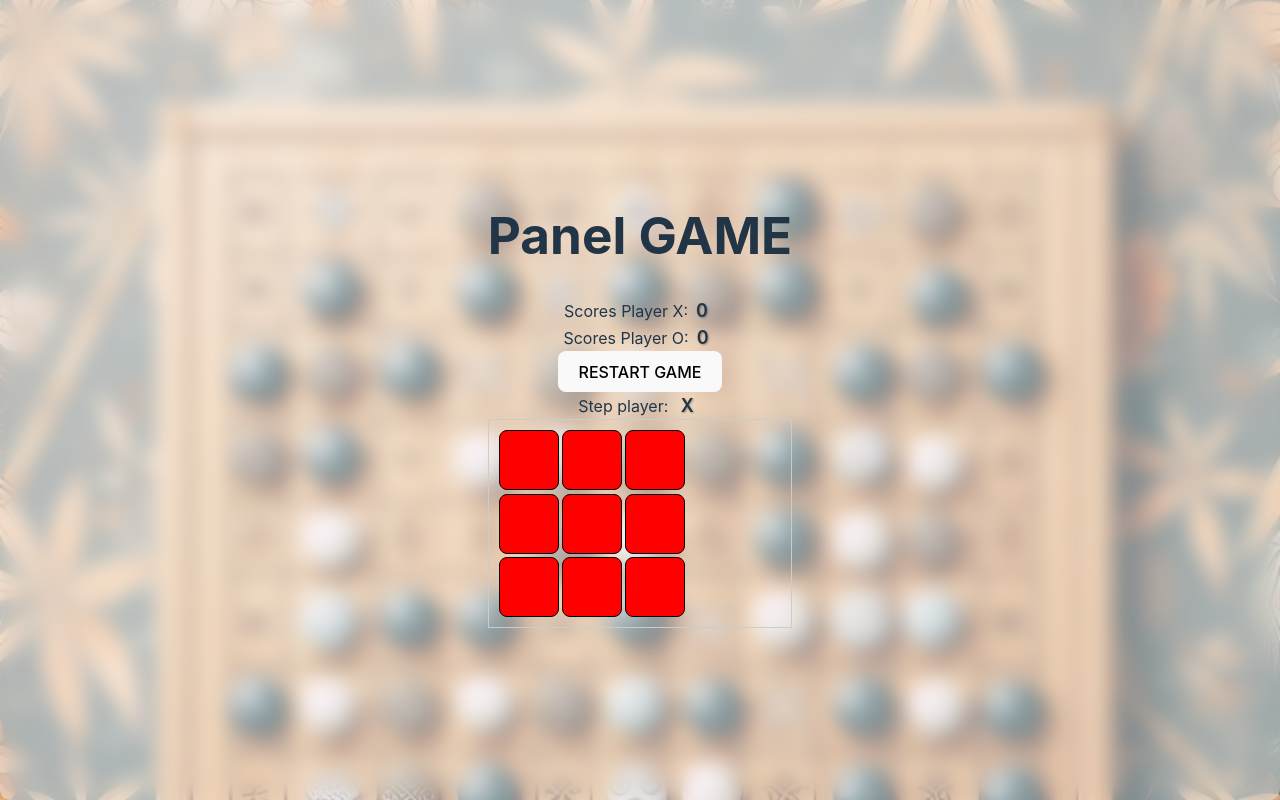
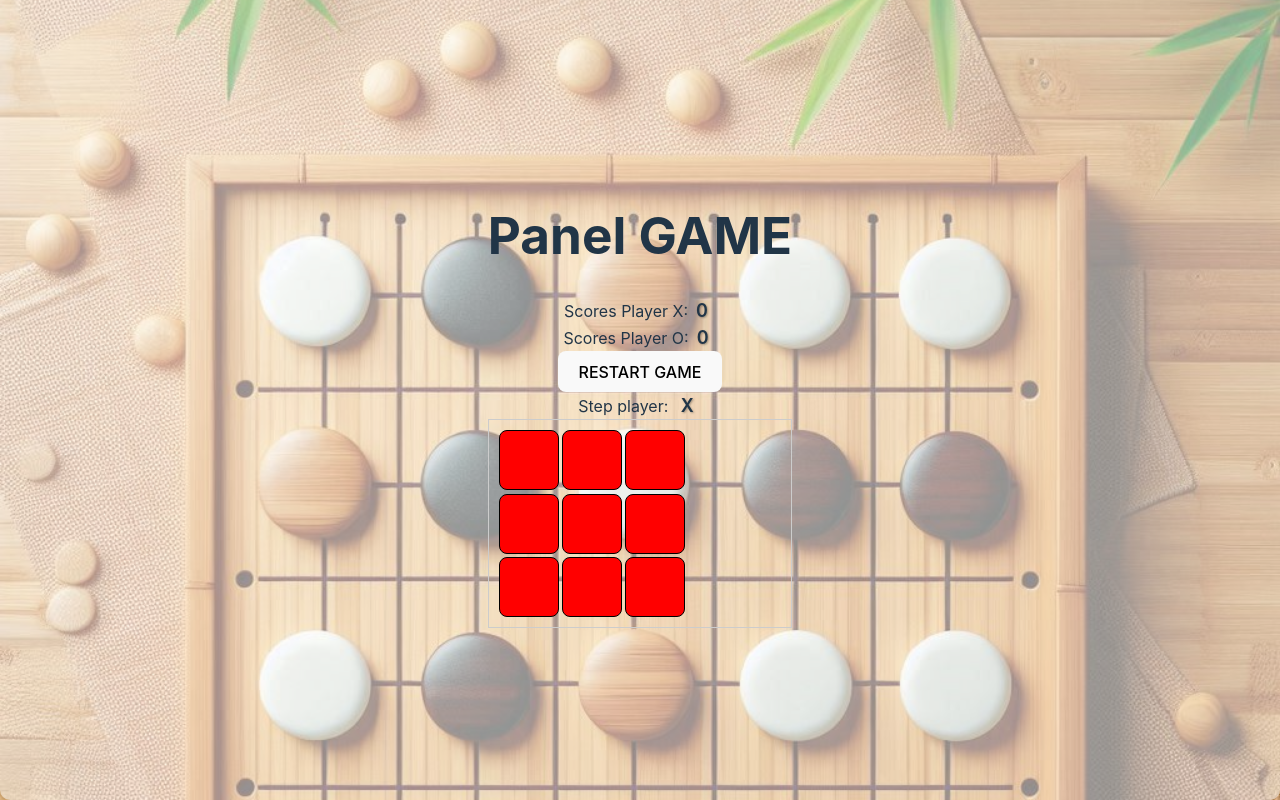
Before and after one commit to AlexandrSherbina/tic-tac-toe-react, a React (Vite) app: page / in a window 1280 px wide. Built offline with nearby package versions, Linux system fonts and the light colour scheme.

Commit message:
auto switch image background

```diff
--- a/src/App.tsx
+++ b/src/App.tsx
@@ -16,7 +16,7 @@ function App() {
   return (
     <>
       <div className="container-game">
-        <BackgroundApp></BackgroundApp>
+        <BackgroundApp restart={restart}></BackgroundApp>
         <PanelGame
           scores={scores}
           currentPlayer={currentPlayer}
--- a/src/BackgroundApp/BackgroundApp.scss
+++ b/src/BackgroundApp/BackgroundApp.scss
@@ -4,14 +4,14 @@
     bottom: 0rem;
     left: 0rem;
     right: 0rem;
-    background-image: url("../assets/jpg/game-go/fon-game-go2.jpg");
     background-size: cover;
     z-index: -1;
+    transition: .5s all;
 }
 .glass {
   background-color: rgba(255, 255, 255, 0.5);
-  backdrop-filter: blur(10px);
-  -webkit-backdrop-filter: blur(10px);
+//   backdrop-filter: blur(10px);
+//   -webkit-backdrop-filter: blur(10px);
   padding: 20px;
   border-radius: 10px;
   height: 100vh;
--- a/src/BackgroundApp/BackgroundApp.tsx
+++ b/src/BackgroundApp/BackgroundApp.tsx
@@ -1,7 +1,36 @@
+import { useEffect, useState } from "react";
+import getImages from "../utils/getImages";
 import "./BackgroundApp.scss";
-const BackgroundApp = () => {
+
+interface BackgroundTypes {
+  restart: boolean;
+}
+const BackgroundApp: React.FC<BackgroundTypes> = ({ restart }) => {
+  const [images, setImages] = useState<string[]>([]);
+  const [imageCounter, setImageCounter] = useState<number>(0);
+  const importImages = [
+    import("../assets/jpg/game-go/fon-game-go1.jpg"),
+    import("../assets/jpg/game-go/fon-game-go2.jpg"),
+    import("../assets/jpg/game-go/fon-game-go3.jpg"),
+  ];
+
+  useEffect(() => {
+    getImages(importImages).then((images) => setImages(images));
+  }, []);
+
+  useEffect(() => {
+    if (restart) {
+      setImageCounter((prevScore) => (1 + prevScore) % images.length);
+    }
+  }, [restart, imageCounter]);
+
   return (
-    <div className="container-background-app">
+    <div
+      className="container-background-app"
+      style={{
+        backgroundImage: `url(${images[imageCounter]})`,
+      }}
+    >
       <div className="glass"></div>
     </div>
   );
--- /dev/null
+++ b/src/utils/getImages.tsx
@@ -0,0 +1,8 @@
+const getImages = async (
+  arrImportImages: Promise<typeof import("*.jpg")>[]
+) => {
+  const images = await Promise.all(arrImportImages);
+  return images.map((item) => item.default);
+};
+
+export default getImages;
```
